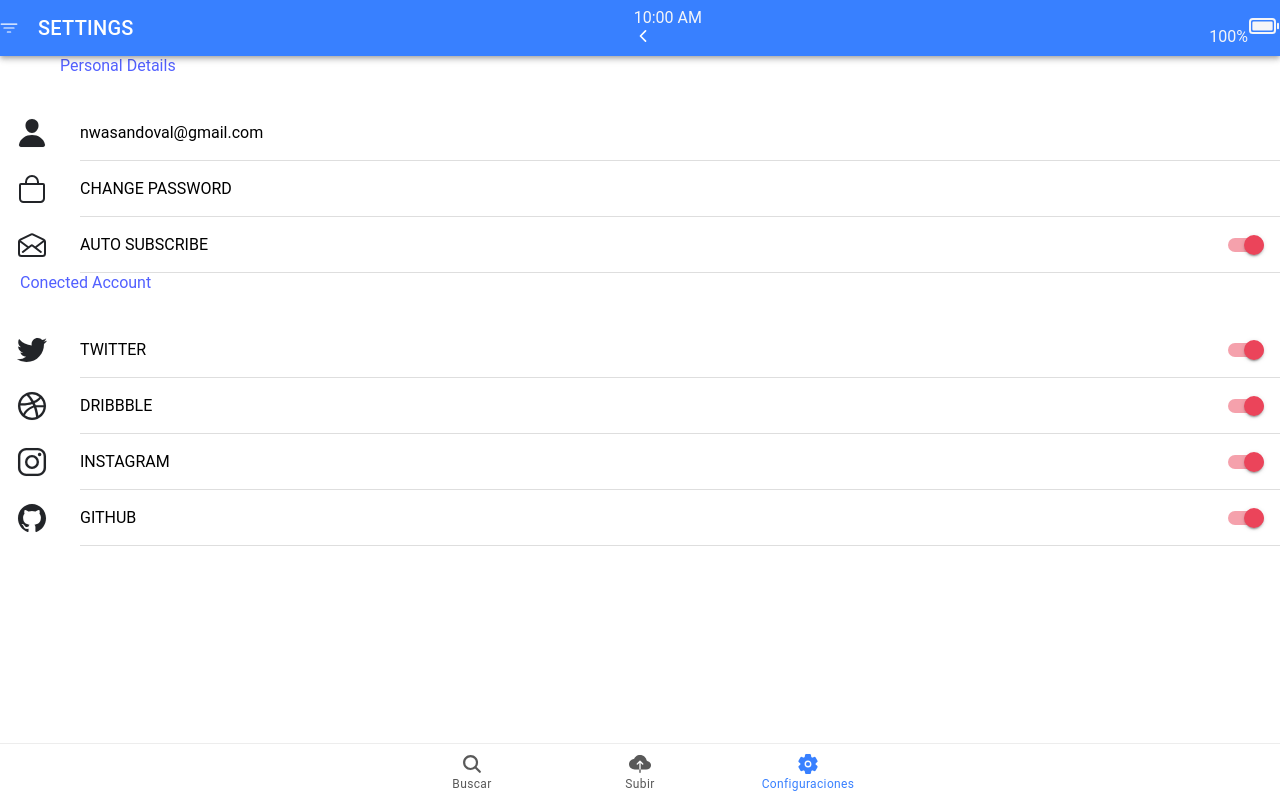
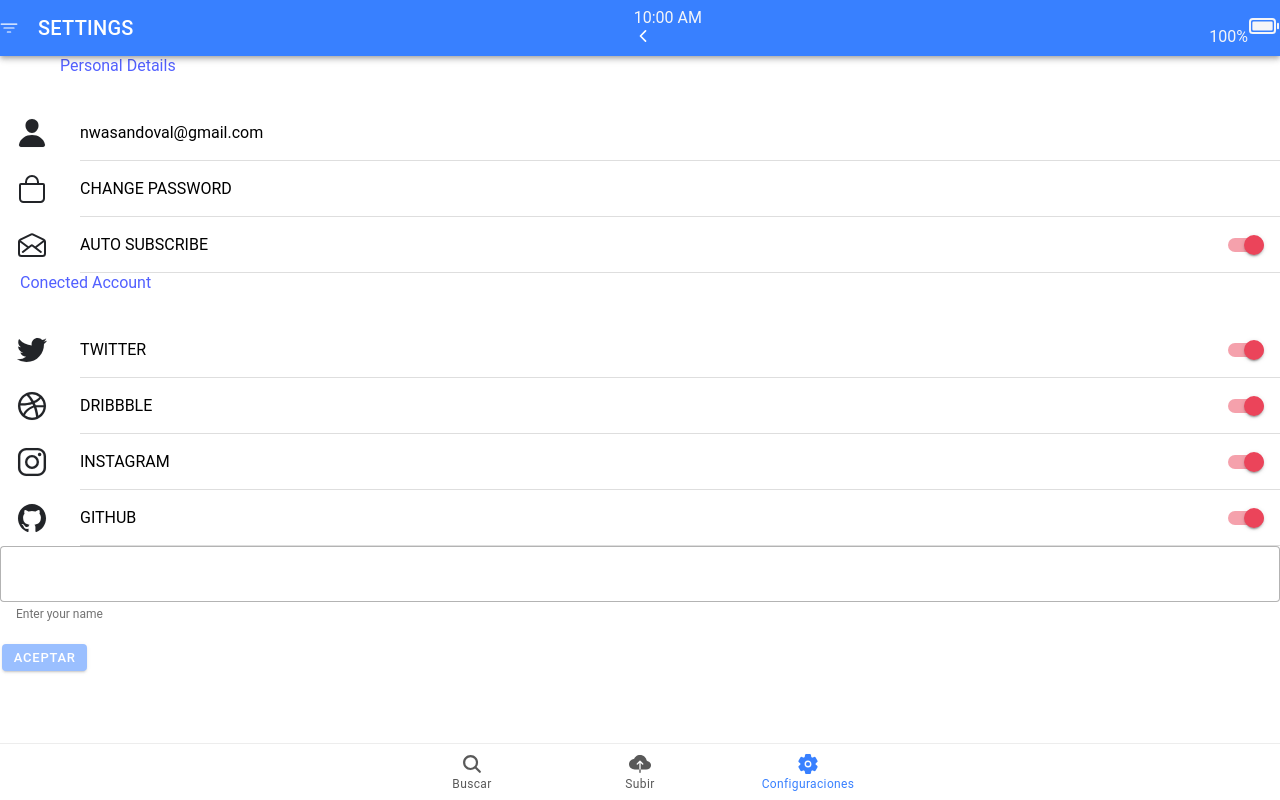
Before and after one commit to nwasandoval/IonicEnero, a React (Vite) app: page /settings in a window 1280 px wide. Built offline with nearby package versions, Linux system fonts and the light colour scheme.

Commit message:
Creacion de input, con mejores estilos visuales

```diff
--- a/src/pages/Search.jsx
+++ b/src/pages/Search.jsx
@@ -50,9 +50,7 @@ const Search = () => {
           ></SearchItem>
 
           <SearchItem
-            image={
-              "https://www.motleydenim.es/images/zoom/jackjones_noos2023_4156895_12163777_5.jpg"
-            }
+            image="https://www.motleydenim.es/images/zoom/jackjones_noos2023_4156895_12163777_5.jpg"
             title={"MH02"}
             subtitle={"OSLO - SUDADERA CON CAPUCHA"}
             size={"L"}
--- a/src/pages/Settings.jsx
+++ b/src/pages/Settings.jsx
@@ -9,6 +9,8 @@ import {
   IonItem,
   IonLabel,
   IonToggle,
+  IonInput,
+  IonButton,
 } from "@ionic/react";
 
 import "./Settings.css";
@@ -175,23 +177,23 @@ const Settings = () => {
             checked={true}
           ></IonToggle>
         </IonItem>
-        {/* <IonInput
+        <IonInput
           type="text"
           value={name}
-          onChange={(e) => setName(e.target.value)}
-          fill="solid"
+          onIonInput={(e) => setName(e.target.value)}
+          fill="outline"
           color="success"
           labelPlacement="floating"
           helperText="Enter your name"
-        ></IonInput> */}
-        {/* <br />
+        ></IonInput>
+        <br />
         <IonButton
           size="small"
-          onClick={(e) => saveUser()}
+          onClick={() => saveUser()}
           disabled={name === ""}
         >
           Aceptar
-        </IonButton> */}
+        </IonButton>
       </IonContent>
     </IonPage>
   );
```
